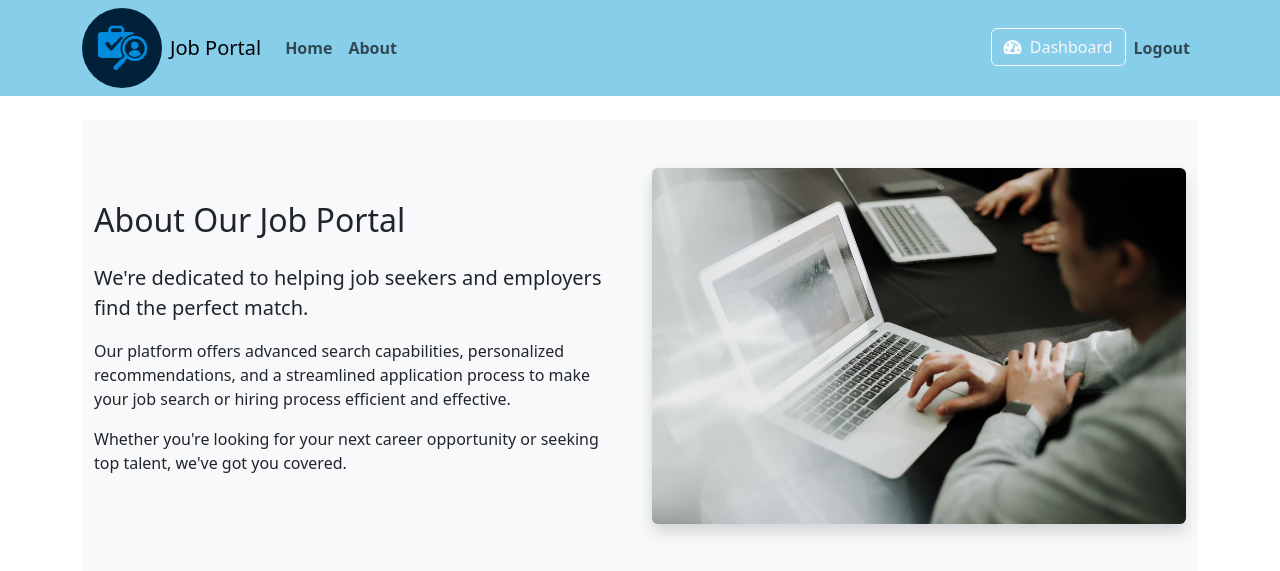
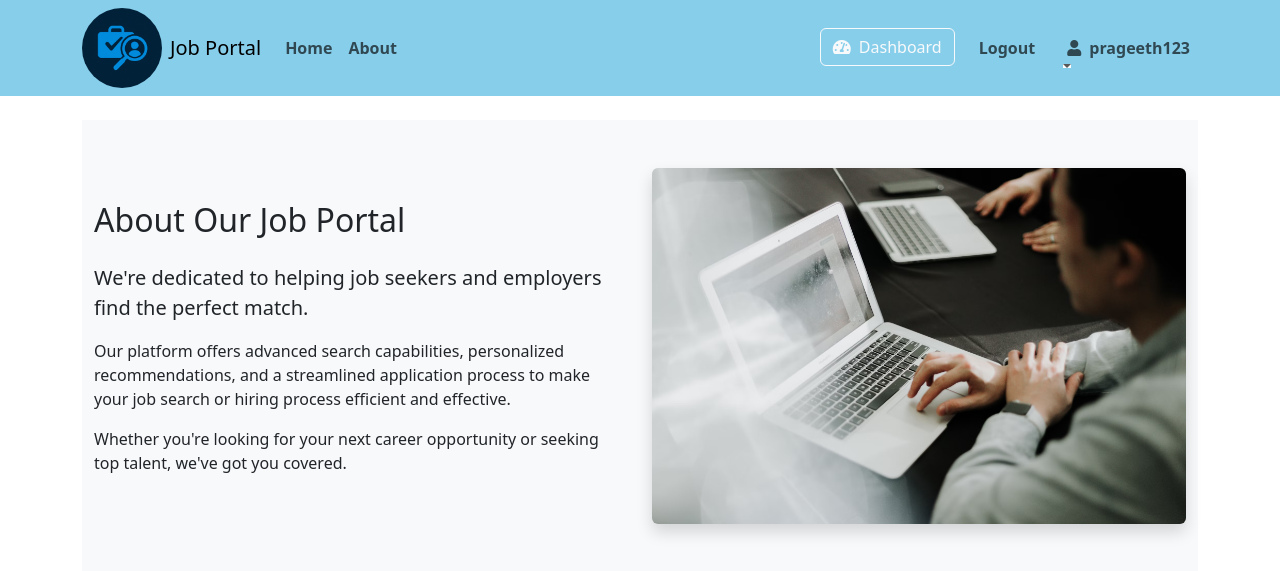
Before and after one commit to PrageethHarshana2002/job_portal, a Django app: page /about/ in a window 1280 px wide. Shown: the top 571 px of the page. Run offline with Django 5.2, Linux system fonts and the light colour scheme; a user stored in the database is signed in.

Commit message:
added user profile icon in to nav bar

```diff
--- a/jobportal/jobs/templates/jobs/base.html
+++ b/jobportal/jobs/templates/jobs/base.html
@@ -81,8 +81,15 @@
                             <i class="fas fa-tachometer-alt me-1"></i> Dashboard
                         </a>
                     </li>
+                    <li class="nav-item mx-3">  <!-- Added horizontal margin here -->
+                        <a class="nav-link" href="{% url 'logout' %}">Logout</a>
+                    </li>
                     <li class="nav-item">
-                            <a class="nav-link" href="{% url 'logout' %}">Logout</a>
+                        <a class="nav-link dropdown-toggle" href="#" id="navbarDropdown" role="button" data-bs-toggle="dropdown" aria-expanded="false">
+                            <i class="fas fa-user me-1"></i>
+                            {{ user.username }}
+                        </a>
+
                     </li>
 
 
```
Also changed, not shown: jobportal/db.sqlite3. Lines whose indentation alone changed are shown as unchanged.
